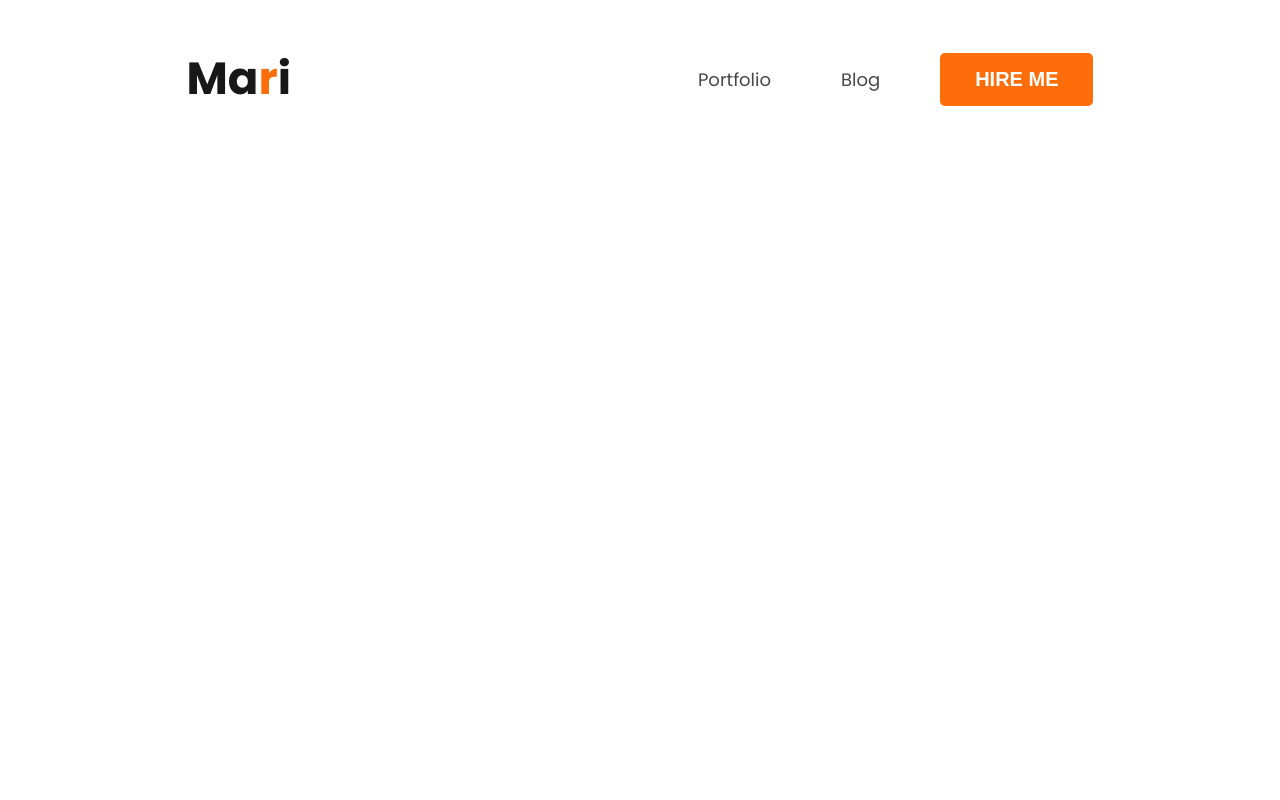
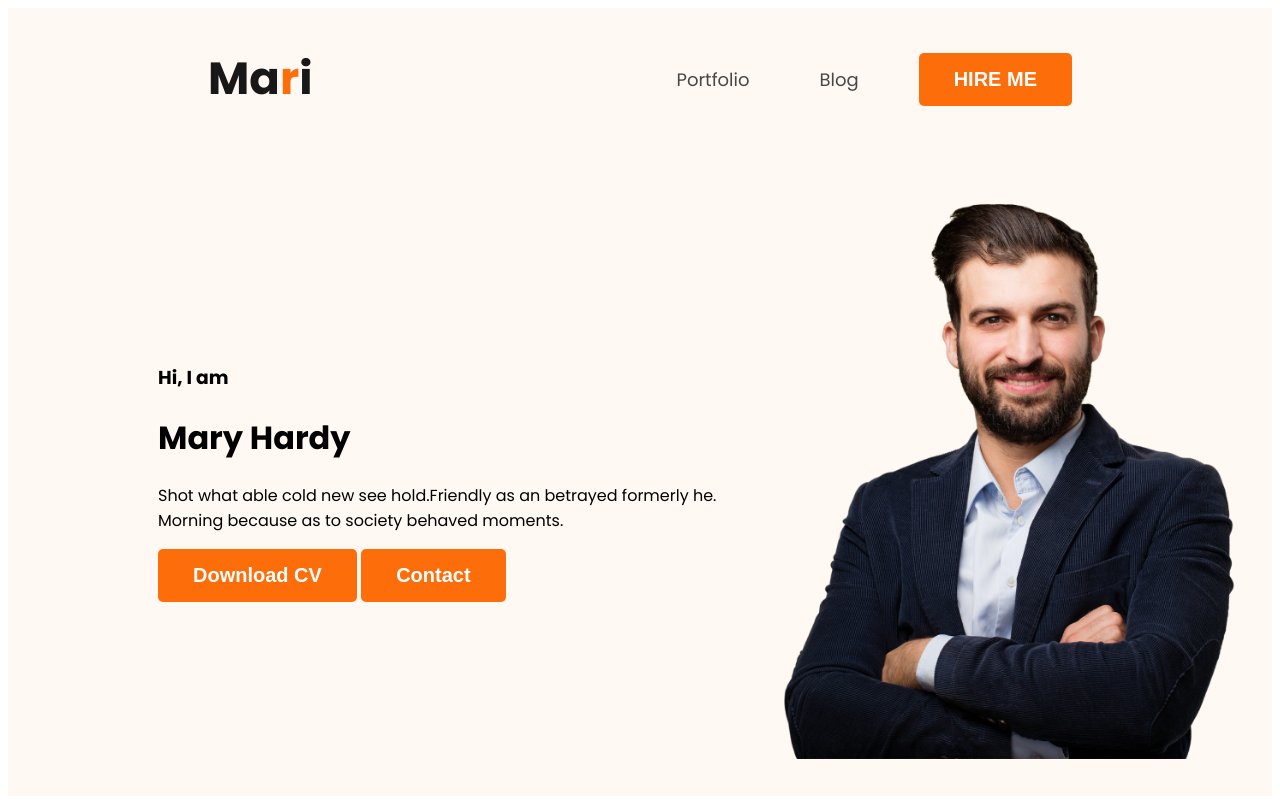
Before and after one commit to niladhikari/webDeveloper-Portfolio, a plain HTML site: page index.html in a window 1280 px wide. Drawn offline with Linux system fonts and the light colour scheme.

Commit message:
banner contant added

```diff
--- a/index.html
+++ b/index.html
@@ -1,27 +1,46 @@
 <!DOCTYPE html>
 <html lang="en">
+
 <head>
     <meta charset="UTF-8">
     <meta http-equiv="X-UA-Compatible" content="IE=edge">
     <meta name="viewport" content="width=device-width, initial-scale=1.0">
     <title>Portfolio</title>
     <link rel="preconnect" href="https://fonts.googleapis.com">
-<link rel="preconnect" href="https://fonts.gstatic.com" crossorigin>
-<link href="https://fonts.googleapis.com/css2?family=Josefin+Sans:wght@100;200;300;400;500;600;700&family=Open+Sans:wght@400;700;800&family=Poppins:ital,wght@0,100;0,200;0,300;0,400;0,500;0,600;0,700;0,800;0,900;1,200&display=swap" rel="stylesheet">
+    <link rel="preconnect" href="https://fonts.gstatic.com" crossorigin>
+    <link
+        href="https://fonts.googleapis.com/css2?family=Josefin+Sans:wght@100;200;300;400;500;600;700&family=Open+Sans:wght@400;700;800&family=Poppins:ital,wght@0,100;0,200;0,300;0,400;0,500;0,600;0,700;0,800;0,900;1,200&display=swap"
+        rel="stylesheet">
     <link rel="stylesheet" href="style.css">
 </head>
+
 <body>
-    <header>
+    <header class="header-container">
         <nav class="nav">
-           <h1 class="mari">Ma<span>r</span>i</h1>
+            <h1 class="mari">Ma<span>r</span>i</h1>
             <ul class="menu-item">
                 <li class="item list"><a href="">Portfolio</a></li>
                 <li class="item"><a href="">Blog</a></li>
                 <li class="item"><button class="btn-primary">HIRE ME</button></li>
             </ul>
+        </nav>
 
-          </div>
-        </nav>
+               <!-- Banner Section start-->
+
+        <div class="banner">
+            <div class="text-banner">
+                <h3>Hi, I am</h3>
+                <h1>Mary Hardy</h1>
+                <p>Shot what able cold new see hold.Friendly as an betrayed formerly he. Morning because as to society
+                    behaved moments.</p>
+                <button class="btn-primary">Download CV</button>
+                <button class="btn-primary">Contact</button>
+            </div>
+            <div class="banner-img">
+                <img src="images/hardy.png" alt="">
+            </div>
+        </div>
     </header>
 </body>
+
 </html>
--- a/style.css
+++ b/style.css
@@ -19,12 +19,13 @@ body {
     cursor: pointer;
     font-weight: 700;
   }
+  span {
+    color: #fd6e0a;
+  }
 
-/*       */
+/*   nav related style    */
 
-span {
-  color: #fd6e0a;
-}
+
 .mari {
   color: #181818;
   text-shadow: 0px 4px 4px 0px rgba(0, 0, 0, 0.25);
@@ -33,8 +34,9 @@ span {
 
 nav {
   display: flex;
-  justify-content: space-around;
+  justify-content: space-between;
   align-items: center;
+  margin: 0 200px;
 }
 nav > .menu-item {
   display: flex;
@@ -54,4 +56,19 @@ nav a {
     color:  #474747;
     font-size: 20px;
     font-weight: 400;
-  }
+}
+
+/*   header related style    */
+
+.header-container{
+    background-color: #FFF8F3;
+}
+.banner{
+     padding: 30px 30px 30px 150px;
+     display: flex;
+     align-items: center;
+}
+
+.banner img {
+    width: 500px;
+}
```
